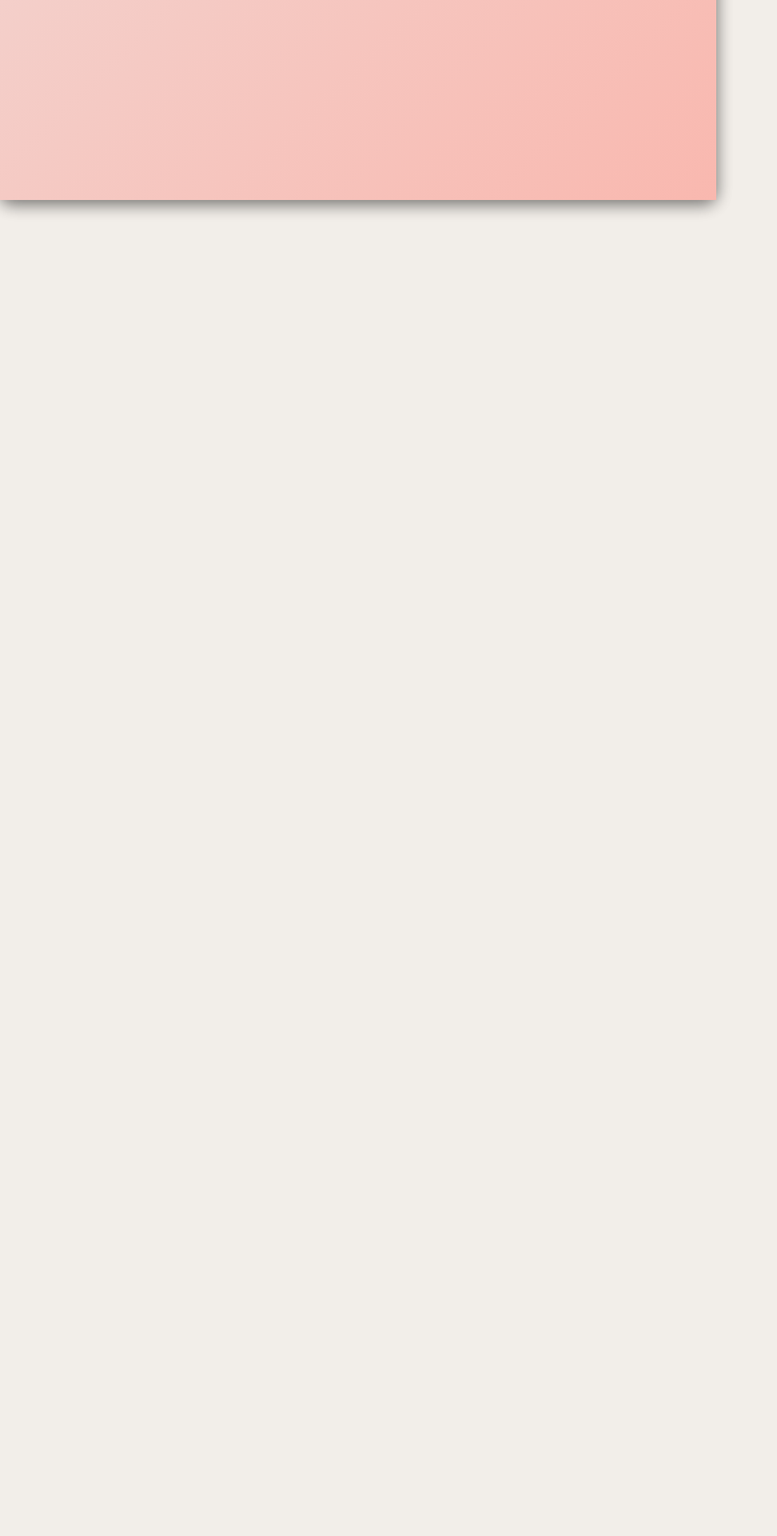
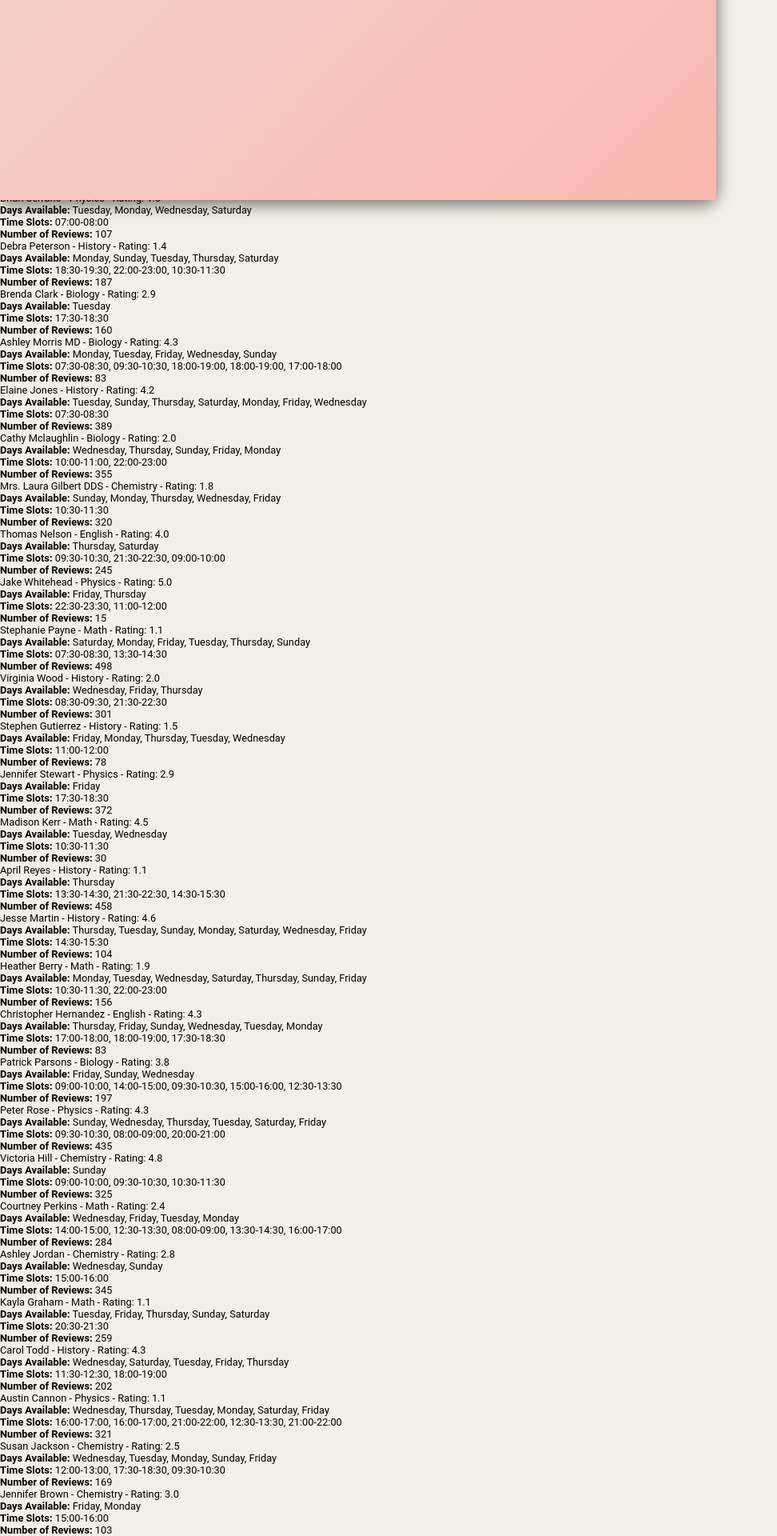
Before and after one commit to TutorMatch22/Tutor_Match, a Flask app: page /tutors in a window 1280 px wide. Shown: the part 390-2310 px from the top of the page at 80% size, without its empty margins (0-972 px from the left). Before the commit the page ends 658 px from the top, so only its background shows below. Run offline with Flask 3, Linux system fonts and the light colour scheme.

Commit message:
Tutor Database dummy variables added: 150 tutor data with time slots, days, rating, number of reviews so far

```diff
--- a/main.py
+++ b/main.py
@@ -3,6 +3,13 @@ from flask import Flask, render_template, request, redirect, url_for, flash
 from forms import LoginForm, RegistrationForm  # Import forms from forms.py
 from models import db, User, Tutor  # Import models from models.py
 from flask_mail import Mail, Message
+import random # for generating random tutor data
+from faker import Faker # libraries for random tutor names
+import random
+from models import Tutor
+
+
+fake = Faker()
 app = Flask(__name__)
 app.config['SECRET_KEY'] = '\x07\x8a\x9b\xe2\xb2*\x1f\xbd>\xe8\x8aT\xa0\xec\xb9V%i7v\xb0h\x9f\x14'
 import os
@@ -53,6 +60,15 @@ def register():
     return render_template('register.html', form=form)
 
 
+def generate_random_time_slots():
+    # generate random time slots
+    slots = []
+    for _ in range(random.randint(1, 5)):  # 1-5 time slots
+        start_hour = random.randint(7, 22)  # hour between 7:00 and 22:00
+        start_minute = random.choice(['00', '30'])  # either 00 or 30 m start
+        end_hour = start_hour + 1  # 1 hour long slot
+        slots.append(f'{start_hour:02}:{start_minute}-{end_hour:02}:{start_minute}')
+    return ', '.join(slots)
 
 @app.route('/tutors')
 def tutors():
@@ -60,18 +76,33 @@ def tutors():
     all_tutors = Tutor.query.all()
     return render_template('tutors.html', tutors=all_tutors)
 
+# rm instance/tutors.db to reset the database
 def add_dummy_data():
     # if there are no tutors in the database -> add dummy data
     if Tutor.query.count() == 0:
-        dummy_tutors = [
-            Tutor(name='Joe Cool', subject='Math', rating=4.9),
-            Tutor(name='Coco Melon', subject='Physics', rating=4.8),
-            Tutor(name='Cookie Dough', subject='Chemistry', rating=4.7),
-            Tutor(name='Alice Wonderland', subject='Biology', rating=4.6)
-        ]
+        dummy_tutors = []
+        for _ in range(150):
+            name = fake.name()  # random name
+            subject = random.choice(['Math', 'Physics', 'Chemistry', 'Biology', 'History', 'English'])
+            rating = round(random.uniform(1.0, 5.0), 1)  # random rating between 1.0 and 5.0 rounded to 1 decimal place
+            reviews = random.randint(1, 500)  # random number of reviews from 1 to 500
+            days_available = random.sample(['Monday', 'Tuesday', 'Wednesday', 'Thursday', 'Friday', 'Saturday', 'Sunday'], random.randint(1, 7))  # 1-7 days available
+            time_slots = generate_random_time_slots()
+
+            dummy_tutor = Tutor(
+                name=name,
+                subject=subject,
+                rating=rating,
+                days_available=', '.join(days_available),  # convert list to a comma-separated string
+                time_slots=time_slots,
+                reviews=reviews  # random number of reviews from 1-500
+            )
+            dummy_tutors.append(dummy_tutor)
+
         db.session.bulk_save_objects(dummy_tutors)
         db.session.commit()
-        print("Dummy tutor data has been added!")
+        print("150 Tutor data has been added!")
+
 
 if __name__ == '__main__':
     with app.app_context():
--- a/models.py
+++ b/models.py
@@ -22,6 +22,9 @@ class Tutor(db.Model):
     name = db.Column(db.String(100), nullable=False)
     subject = db.Column(db.String(100), nullable=False)
     rating = db.Column(db.Float, nullable=False)
+    days_available = db.Column(db.String(100), nullable=False)  # days in a week like monday, tuesday, etc.
+    time_slots = db.Column(db.String(100), nullable=False)  # times available like 9-10, 14-15, etc.
+    reviews = db.Column(db.Integer, nullable=False)  # Number of reviews
 
     def __repr__(self):
-        return f'Tutor({self.name}, {self.subject}, {self.rating})'
+        return f'Tutor({self.name}, {self.subject}, {self.rating}, {self.reviews} reviews)'
--- a/templates/tutors.html
+++ b/templates/tutors.html
@@ -11,7 +11,12 @@
         <h1>Our Tutors</h1>
         <ul>
             {% for tutor in tutors %}
-                <li>{{ tutor.name }} - {{ tutor.subject }} - Rating: {{ tutor.rating }}</li>
+                <li>
+                    {{ tutor.name }} - {{ tutor.subject }} - Rating: {{ tutor.rating }}<br>
+                    <strong>Days Available:</strong> {{ tutor.days_available }}<br>
+                    <strong>Time Slots:</strong> {{ tutor.time_slots }}<br>
+                    <strong>Number of Reviews:</strong> {{ tutor.reviews }}<br>
+                </li>
             {% endfor %}
         </ul>
     </div>
```
